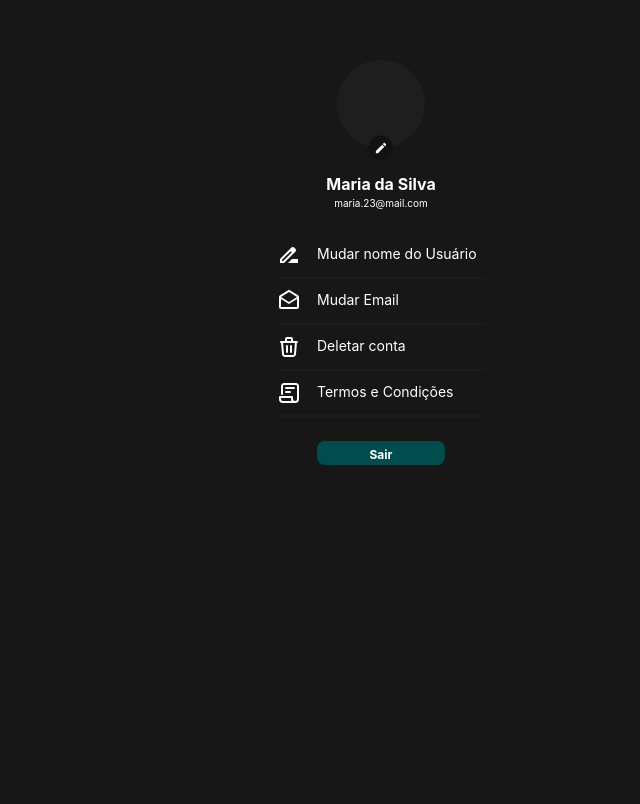
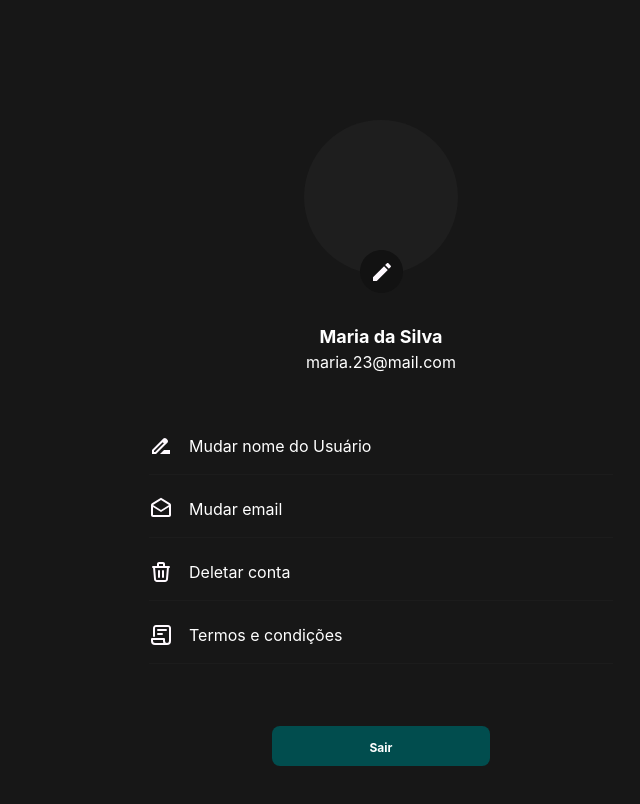
Before and after one commit to Pendulun/PlutoSystem, a React (Create React App) app in the folder frontend/: page /perfil in a window 1280 px wide. Shown: the top 804 px of the page, without its empty margins (259-899 px from the left). Built offline with nearby package versions, Linux system fonts and the light colour scheme.

Commit message:
fix[front]: adjust layout

```diff
--- a/frontend/src/Pages/Perfil/Perfil.js
+++ b/frontend/src/Pages/Perfil/Perfil.js
@@ -1,5 +1,6 @@
-import { IconEditar } from './components/icon_editar.js';
-import { IconMudarNomeUsuario, IconMudarEmail, IconDeletarConta, IconTermosECondicoes } from './components/opcoes_estaticas.js';
+import { IconEditar } from './components/Icons/icon_editar.js';
+import { IconMudarNomeUsuario, IconMudarEmail, IconDeletarConta, IconTermosECondicoes } from './components/Icons/opcoes_estaticas.js';
+import { AccountButton } from './components/AccountButton.js'
 
 export const Login = () => {
 
@@ -10,41 +11,32 @@ export const Login = () => {
   }
 
   return (
-    <div class="flex flex-col items-center h-screen">
-      <IconEditar/>
-      <div class="text-white font-Inter font-bold text-bs mt-[12px]">Maria da Silva</div>
-      <div class="text-white font-Inter font-normal text-xs mb-[32px]">maria.23@mail.com</div>
-      <div class="flex flex-col justify-start">
-        <div class="flex justify-start mb-[10px]">
-          <IconMudarNomeUsuario/>
-          <div class="ml-4">
-            <p class="text-white font-Inter font-normal text-sm14">Mudar nome do Usuário</p>
-          </div>
+    <div class="flex flex-col min-h-screen max-w-lg mx-auto pt-[60px] px-6 items-center">
+      <div class="flex flex-col items-center">
+        <div className='w-[154px] mx-auto bg-gray aspect-square rounded-full overflow-hidden -mb-6'>
+          <img alt="" />
         </div>
-        <div class="border border-gray5 h-0 w-52 mb-[10px]"></div>
-        <div class="flex justify-start mb-[10px]">
-          <IconMudarEmail/>
-          <div class="ml-4">
-            <p class="text-white font-Inter font-normal text-sm14">Mudar Email</p>
-          </div>
-        </div>
-        <div class="border border-gray5 h-0 w-52 mb-[10px]"></div>
-        <div class="flex justify-start mb-[10px]">
-          <IconDeletarConta/>
-          <div class="ml-4">
-            <p class="text-white font-Inter font-normal text-sm14">Deletar conta</p>
-          </div>
-        </div>
-        <div class="border border-gray5 h-0 w-52 mb-[10px]"></div>
-        <div class="flex justify-start mb-[10px]">
-          <IconTermosECondicoes/>
-          <div class="ml-4">
-            <p class="text-white font-Inter font-normal text-sm14">Termos e Condições</p>
-          </div>
-        </div>
-        <div class="border border-gray5 h-0 w-52 mb-[24px]"></div>
+        <IconEditar/>
       </div>
-      <button class="mb-4 w-32 h-6 bg-darkTeal rounded-lg" onClick={handleClickLogin}><span class="text-white text-sm font-bold">Sair</span></button>
+
+      <div class="text-white font-Inter font-bold text-rg mt-[30px]">Maria da Silva</div>
+      <div class="text-white font-Inter font-normal text-bs mb-[60px]">maria.23@mail.com</div>
+
+      <div class="w-full justify-start text-bs">
+        <AccountButton title='Mudar nome do Usuário' icon={<IconMudarNomeUsuario/>}/>
+        <hr class="text-gray5 mb-[22px]"></hr>
+
+        <AccountButton title='Mudar email' icon={<IconMudarEmail/>}/>
+        <hr class="text-gray5 mb-[22px]"></hr>
+
+        <AccountButton title='Deletar conta' icon={<IconDeletarConta/>}/>
+        <hr class="text-gray5 mb-[22px]"></hr>
+
+        <AccountButton title='Termos e condições' icon={<IconTermosECondicoes/>}/>
+        <hr class="text-gray5 mb-[22px]"></hr>
+      </div>
+
+      <button class="mt-[40px] w-[218px] h-[40px] bg-darkTeal rounded-lg" onClick={handleClickLogin}><span class="text-white text-sm font-bold">Sair</span></button>
     </div>
   )
 
--- /dev/null
+++ b/frontend/src/Pages/Perfil/components/AccountButton.js
@@ -0,0 +1,12 @@
+import React from 'react'
+
+export const AccountButton = ({ title, icon }) => {
+  return (
+    <div class="flex mb-[16px]">
+      {icon}
+      <div class="ml-4">
+        <p class="text-white font-Inter font-normal">{title}</p>
+      </div>
+    </div>
+  )
+}
--- /dev/null
+++ b/frontend/src/Pages/Perfil/components/Icons/icon_editar.js
@@ -0,0 +1,6 @@
+export const IconEditar = () => (
+    <svg width="43" height="43" viewBox="0 0 43 43" fill="none" xmlns="http://www.w3.org/2000/svg">
+        <path d="M43 21.5C43 33.3741 33.3741 43 21.5 43C9.62588 43 0 33.3741 0 21.5C0 9.62588 9.62588 0 21.5 0C33.3741 0 43 9.62588 43 21.5Z" fill="#121212"/>
+        <path d="M30.71 17.04C31.1 16.65 31.1 16 30.71 15.63L28.37 13.29C28 12.9 27.35 12.9 26.96 13.29L25.12 15.12L28.87 18.87M13 27.25V31H16.75L27.81 19.93L24.06 16.18L13 27.25Z" fill="#FFFAFF"/>
+    </svg>
+)
--- a/frontend/src/Pages/Perfil/components/icon_editar.js
+++ /dev/null
@@ -1,7 +0,0 @@
-export const IconEditar = () => (
-    <svg width="100" height="100" viewBox="0 0 154 175" fill="none" xmlns="http://www.w3.org/2000/svg">
-    <circle cx="77" cy="77" r="77" fill="#1E1E1E"/>
-    <path d="M98 153.5C98 165.374 88.3741 175 76.5 175C64.6259 175 55 165.374 55 153.5C55 141.626 64.6259 132 76.5 132C88.3741 132 98 141.626 98 153.5Z" fill="#121212"/>
-    <path d="M85.71 149.04C86.1 148.65 86.1 148 85.71 147.63L83.37 145.29C83 144.9 82.35 144.9 81.96 145.29L80.12 147.12L83.87 150.87M68 159.25V163H71.75L82.81 151.93L79.06 148.18L68 159.25Z" fill="#FFFAFF"/>
-    </svg>
-)
```
Also changed, not shown: frontend/src/Pages/Perfil/components/Icons/opcoes_estaticas.js (renamed from frontend/src/Pages/Perfil/components/opcoes_estaticas.js).
